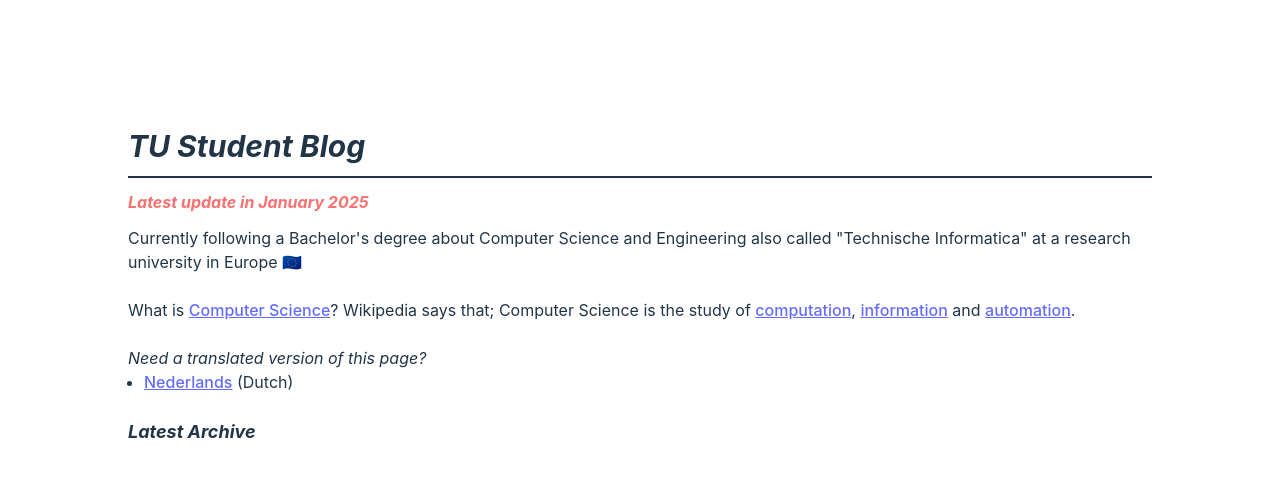
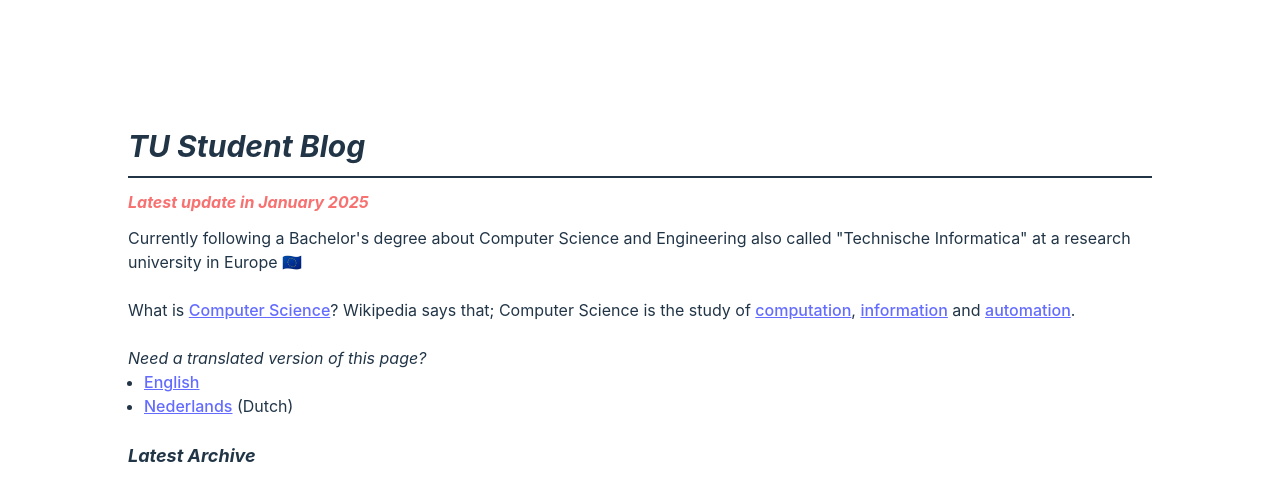
Before and after one commit to rohitjethoe/tu-student, a Vue app: page / in a window 1280 px wide. Shown: the top 500 px of the page. Built offline with nearby package versions, Linux system fonts and the light colour scheme.

Commit message:
Update Home.vue

```diff
--- a/src/views/Home.vue
+++ b/src/views/Home.vue
@@ -17,7 +17,12 @@ const host = window.location.host;
                     <br><br>
                     <i>{{ $t('translated') }}</i>
                     <ul class="list-disc pl-4">
-                        <li><a href="https://nl.tustudent.blog">Nederlands</a> (Dutch)</li>
+												<li>
+														<a href="https://www.tustudent.blog">English</a>
+												</li>
+                        <li>
+														<a href="https://nl.tustudent.blog">Nederlands</a> (Dutch)
+												</li>
                     </ul>
                 </p>
             </div>
```
